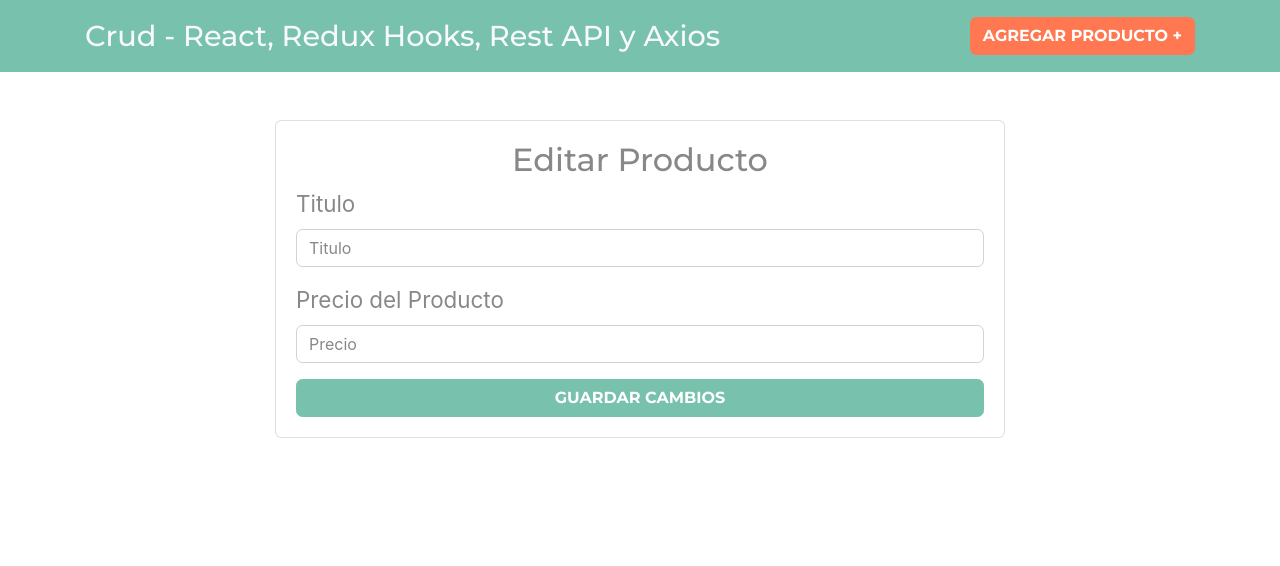
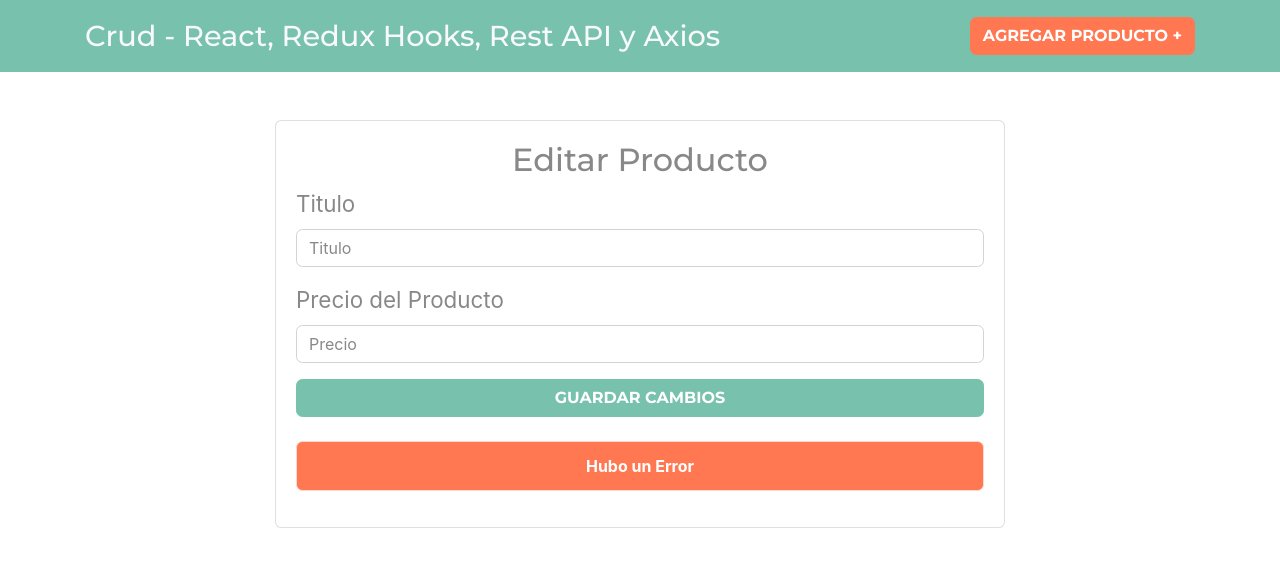
Before and after one commit to crisroddev/react-hooks-redux, a React (Create React App) app in the folder redux-hooks/: page /productos/editar/1 in a window 1280 px wide. Shown: the top 566 px of the page. Built offline with nearby package versions, Linux system fonts and the light colour scheme; no server answers.

Commit message:
editar en form

```diff
--- a/redux-hooks/src/actions/productosActions.js
+++ b/redux-hooks/src/actions/productosActions.js
@@ -122,6 +122,7 @@ export function obtenerProductoEditarAction(id) {
             })
             .catch(error => {
                 console.log(error);
+                dispatch(obtenerProductoEditarError() )
             })
     }
 }
@@ -134,3 +135,7 @@ export const obtenerProductoEditarExito = producto => ({
     type: PRODUCTO_EDITAR_EXITO,
     payload: producto
 })
+
+export const obtenerProductoEditarError = () => ({
+    type: PRODUCTO_EDITAR_ERROR
+})
--- a/redux-hooks/src/components/EditarProducto.js
+++ b/redux-hooks/src/components/EditarProducto.js
@@ -18,6 +18,7 @@ const EditarProducto = ({ match }) => {
 
     // Acceder al State
     const producto = useSelector(state => state.productos.producto);
+    const error = useSelector(state => state.productos.error);
 
     // Cuand Carga la API
     if(!producto) return 'Cargando'
@@ -50,7 +51,7 @@ const EditarProducto = ({ match }) => {
 
                         <button type="submit" className="btn btn-primary font-weight-bold text-uppercase d-block w-100">Guardar Cambios</button>
                     </form>
-
+                    { error ? <div className="font-weight-bold alert alert alert-danger text-center mt-4">Hubo un Error</div> : null}
                 </div>
             </div>
         </div>
```
